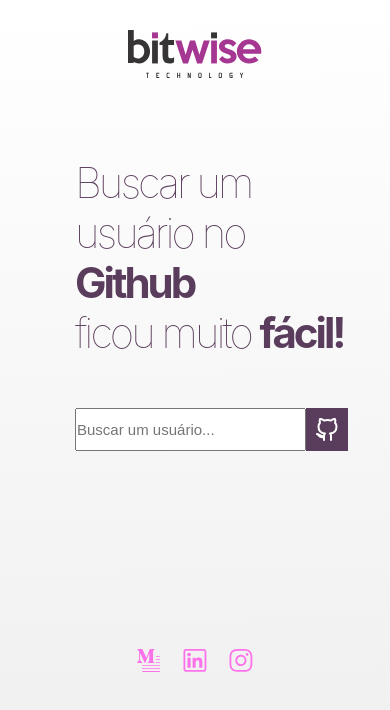
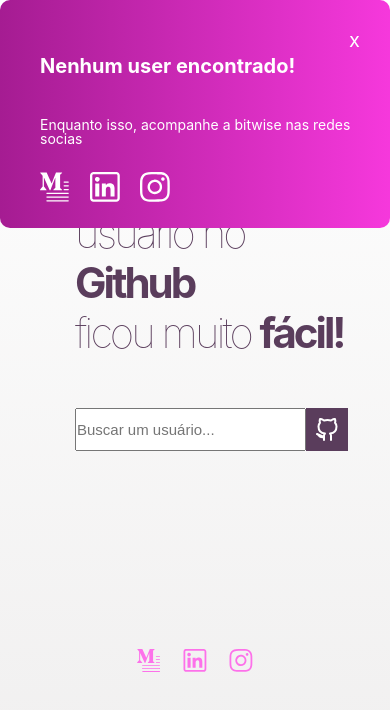
Before and after one commit to bitwise-technology/front-end-test, a React (Create React App) app in the folder bitwise/: page / in a window 390 px wide. Shown: the top 710 px of the page. Built offline with nearby package versions, Linux system fonts and the light colour scheme.

Commit message:
feat: add media queries in Alert

```diff
--- a/bitwise/src/App.tsx
+++ b/bitwise/src/App.tsx
@@ -3,10 +3,13 @@ import React from 'react'
 import './globalStyles.scss'
 import Landing from './pages/Landing'
 
+import Alert from './components/Alert'
+
 const App = () => {
     return (
         <div>
             <Landing />
+            <Alert show={true} />
         </div>
     )
 }
--- /dev/null
+++ b/bitwise/src/components/Alert/index.tsx
@@ -0,0 +1,32 @@
+import React from 'react';
+
+import { ReactComponent as LinkedInSVG } from '../../assets/in.svg';
+import { ReactComponent as MediumSVG } from '../../assets/medium.svg';
+import { ReactComponent as InstaSVG } from '../../assets/insta.svg';
+
+import './styles.scss';
+
+interface AlertProps {
+	show: boolean;
+	// setShow: Function;
+}
+const Alert: React.FC<AlertProps> = ({ show }) => {
+	return show ? (
+		<div className={`alert ${show ? 'animate' : null}`}>
+			<p className="alert__text">Nenhum user encontrado!</p>
+			<span className="media__text">Enquanto isso, acompanhe a bitwise nas redes socias</span>
+			<div className="media__icons">
+				<MediumSVG />
+
+				<LinkedInSVG />
+				<InstaSVG />
+			</div>
+
+			<span className="cta-button" onClick={() => console.log('clicked')}>
+				x
+			</span>
+		</div>
+	) : null;
+};
+
+export default Alert;
--- /dev/null
+++ b/bitwise/src/components/Alert/styles.scss
@@ -0,0 +1,122 @@
+.alert {
+	position: absolute;
+	border-radius: 10px;
+	right: 0rem;
+	top: 0rem;
+	width: 100vw;
+
+	z-index: 1;
+	background-image: linear-gradient(90deg, var(--linear-gradient-from) 0%, var(--linear-gradient-to) 100%);
+
+	display: grid;
+	grid-template-columns: 1fr;
+	grid-template-rows: repeat(3, 1fr);
+
+	grid-template-areas:
+		'text'
+        'mediaText'
+        'mediaIcons';
+	overflow: hidden;
+
+	@media screen and (min-width: 992px) {
+        top: 5rem;
+		width: 78rem;
+		height: 20rem;
+
+		grid-template-rows: repeat(2, 1fr);
+		grid-template-columns: max-content min-content;
+		grid-template-areas:
+			'text text'
+			'mediaText mediaIcons';
+	}
+
+	&__text {
+		font-weight: bold;
+		font-size: 2rem;
+		line-height: 2rem;
+		color: #fff;
+		grid-area: text;
+        padding-top: 5.6rem;
+        padding-left: 4rem;
+		@media screen and (min-width: 992px) {
+            font-size: 3.6rem;
+            letter-spacing: 1px;
+			line-height: 4rem;
+			color: #e4dede;
+		}
+	}
+
+	&__medias {
+		display: flex;
+		justify-content: space-evenly;
+		align-items: center;
+	}
+}
+
+.media {
+	&__text {
+		color: #fff;
+		font-size: 1.4rem;
+		grid-area: mediaText;
+		padding-left: 4rem;
+		padding-top: 4.2rem;
+	}
+
+	&__icons {
+        margin-top: 2rem;
+        padding-left: 3rem;
+
+        grid-area: mediaIcons;
+
+        svg {
+            margin: 0 1rem;
+            height: 3rem;
+            width: 3rem;
+            path {
+                fill: #fff;
+            }
+        }
+
+        @media screen and (min-width: 992px) {
+            display: flex;
+            align-items: center;
+            margin-top: 0rem;
+            padding-left: 2rem;
+            svg {
+                margin: 0 1rem;
+                height: 2rem;
+                width: 2rem;
+            }
+        }
+
+	}
+}
+
+.cta-button {
+    position: absolute;
+    padding: 1rem;
+	font-size: 2rem;
+	top: 2rem;
+	right: 2rem;
+	color: #fff;
+	cursor: pointer;
+}
+
+.animate {
+	transition: all 1s;
+	animation: InAndOut 0.4s ease-in;
+}
+
+@keyframes InAndOut {
+	0% {
+		transform: translate(10rem);
+	}
+
+	50% {
+		transform: translate(0);
+	}
+
+	100% {
+		transform: translate(10rem);
+	}
+}
--- a/bitwise/src/pages/Landing/styles.scss
+++ b/bitwise/src/pages/Landing/styles.scss
@@ -45,7 +45,8 @@
 		right: 0;
 
 		@media screen and (min-width: 992px) {
-			width: 70%;
+            width: 70%;
+            clip-path: polygon(0 0, 100% 0, 100% 100%, 0 0);
 		}
 	}
 
```
Also changed, not shown: bitwise/src/assets/Sociais.svg (added).
